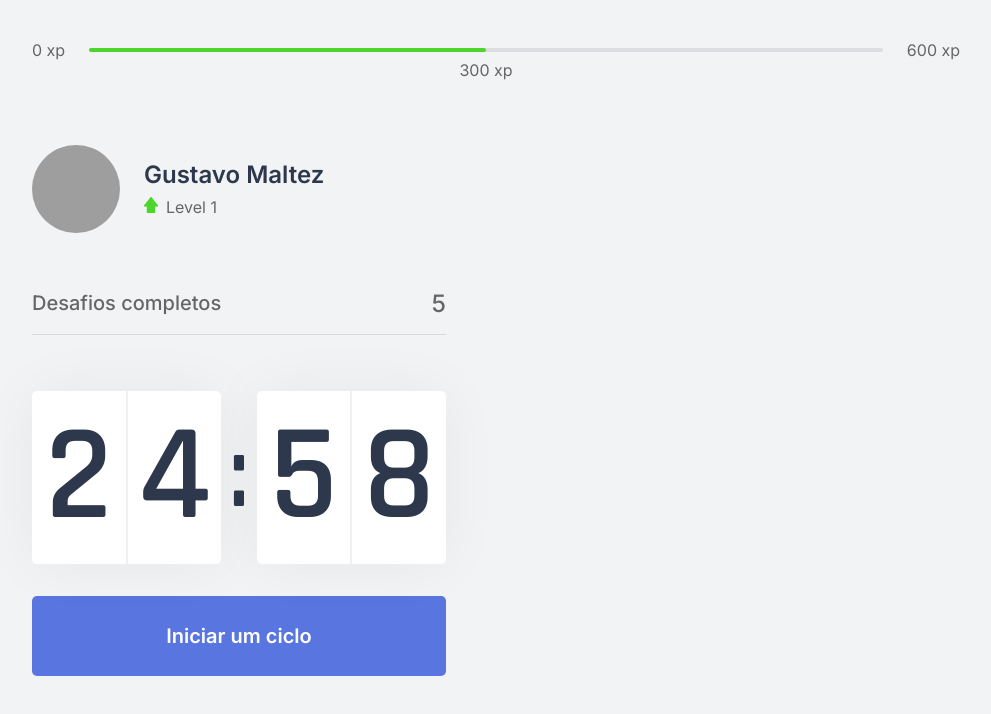
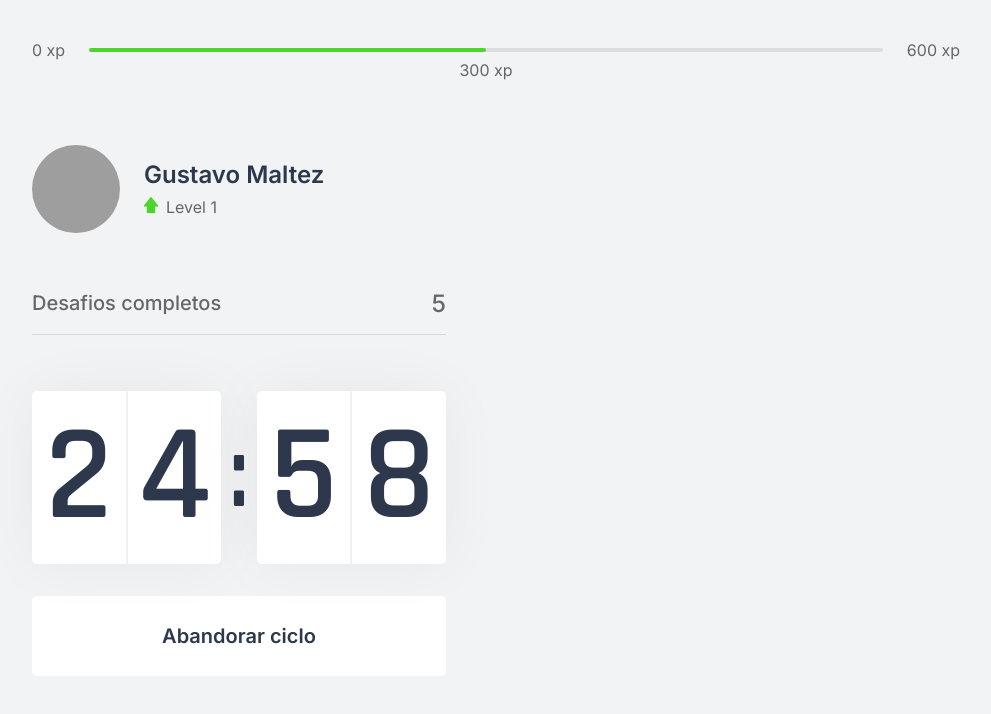
Before and after one commit to gustavomaltez/MoveIt-NextLevelWeek4-, a Next.js app in the folder moveit-next/: page / in a window 1280 px wide. Both pictures are taken after a click on the button "Iniciar um ciclo". Shown: the top 714 px of the page, without its empty margins (144-1135 px from the left). Built offline with nearby package versions, Linux system fonts and the light colour scheme; grey boxes are pictures that could not be loaded.

Commit message:
style: added abandon countdown button styles

```diff
--- a/moveit-next/src/components/Countdown/index.tsx
+++ b/moveit-next/src/components/Countdown/index.tsx
@@ -3,7 +3,7 @@ import styles from '../../styles/components/Countdown.module.css';
 
 export function Countdown(){
     const [time, setTime] = useState(25 * 60);
-    const [active, setActive] = useState(false);
+    const [isActive, setIsActive] = useState(false);
 
     const minutes = Math.floor(time / 60);
     const seconds = time % 60;
@@ -12,16 +12,16 @@ export function Countdown(){
     const [secondLeft, secondRight] = String(seconds).padStart(2, '0').split('');
 
     function startCountDown(){
-        setActive(true);
+        setIsActive(true);
     }
 
     useEffect(() => {
-        if(active && time > 0){
+        if(isActive && time > 0){
             setTimeout(() => {
                 setTime(time-1);
             }, 1000)
         }
-    }, [active,time])
+    }, [isActive,time])
     return (
         <div>
             <div className={styles.countdownContainer}>
@@ -36,13 +36,21 @@ export function Countdown(){
                 </div>
             </div>
 
+            {isActive ? (<button
+                type="button"
+                className={`${styles.countdownButton} ${styles.countdownButtonActive}`}
+                onClick={startCountDown}
+            >
+                Abandorar ciclo
+            </button>) : (
             <button
                 type="button"
                 className={styles.countdownButton}
                 onClick={startCountDown}
             >
                 Iniciar um ciclo
-            </button>
+            </button>)}
+
         </div>
     );
 }
--- a/moveit-next/src/styles/components/Countdown.module.css
+++ b/moveit-next/src/styles/components/Countdown.module.css
@@ -60,3 +60,13 @@
 .countdownButton:hover{
     background: var(--blue-dark);
 }
+
+.countdownButtonActive {
+    background: var(--white);
+    color: var(--title);
+}
+
+.countdownButtonActive:hover {
+    background: var(--red);
+    color: var(--white);
+}
```
